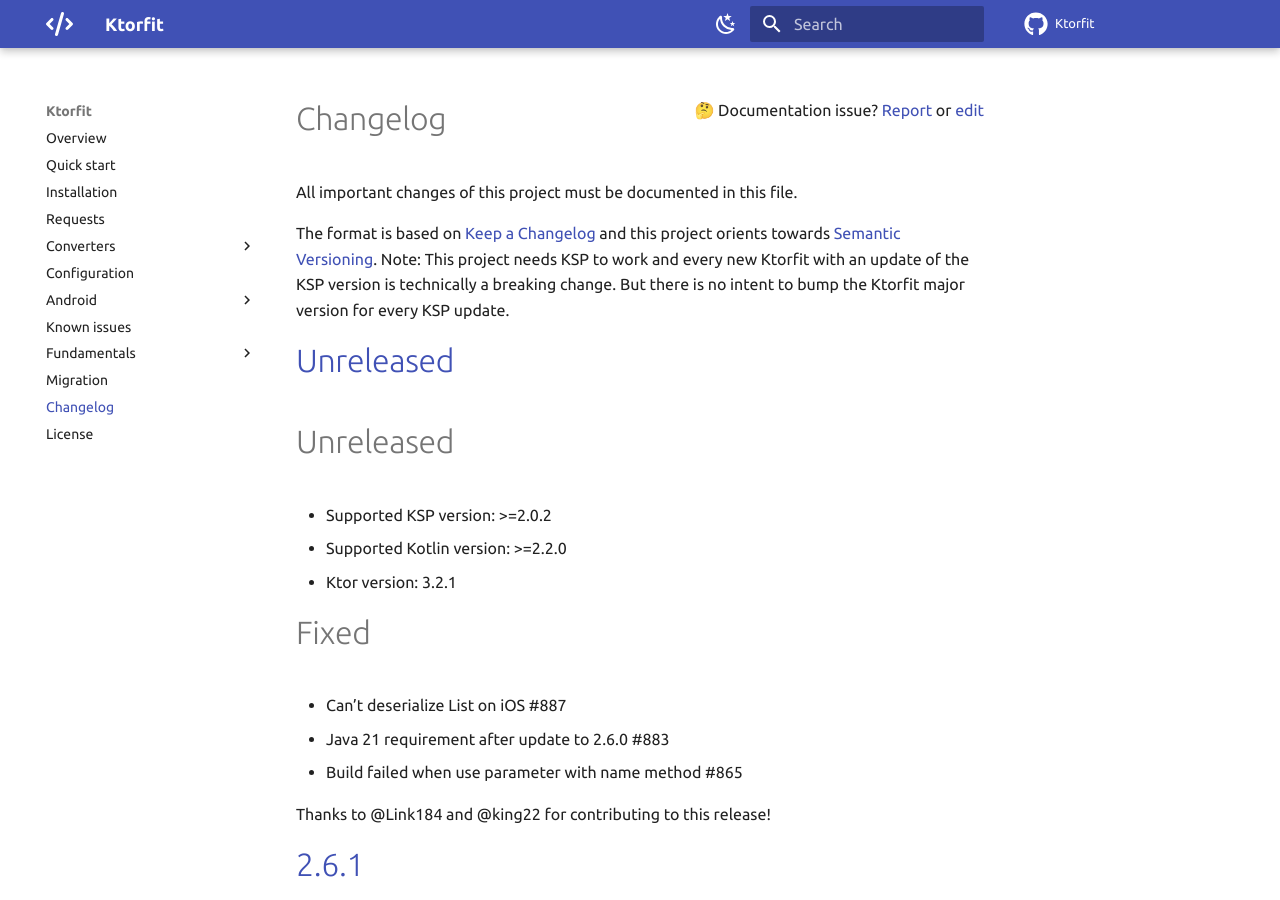
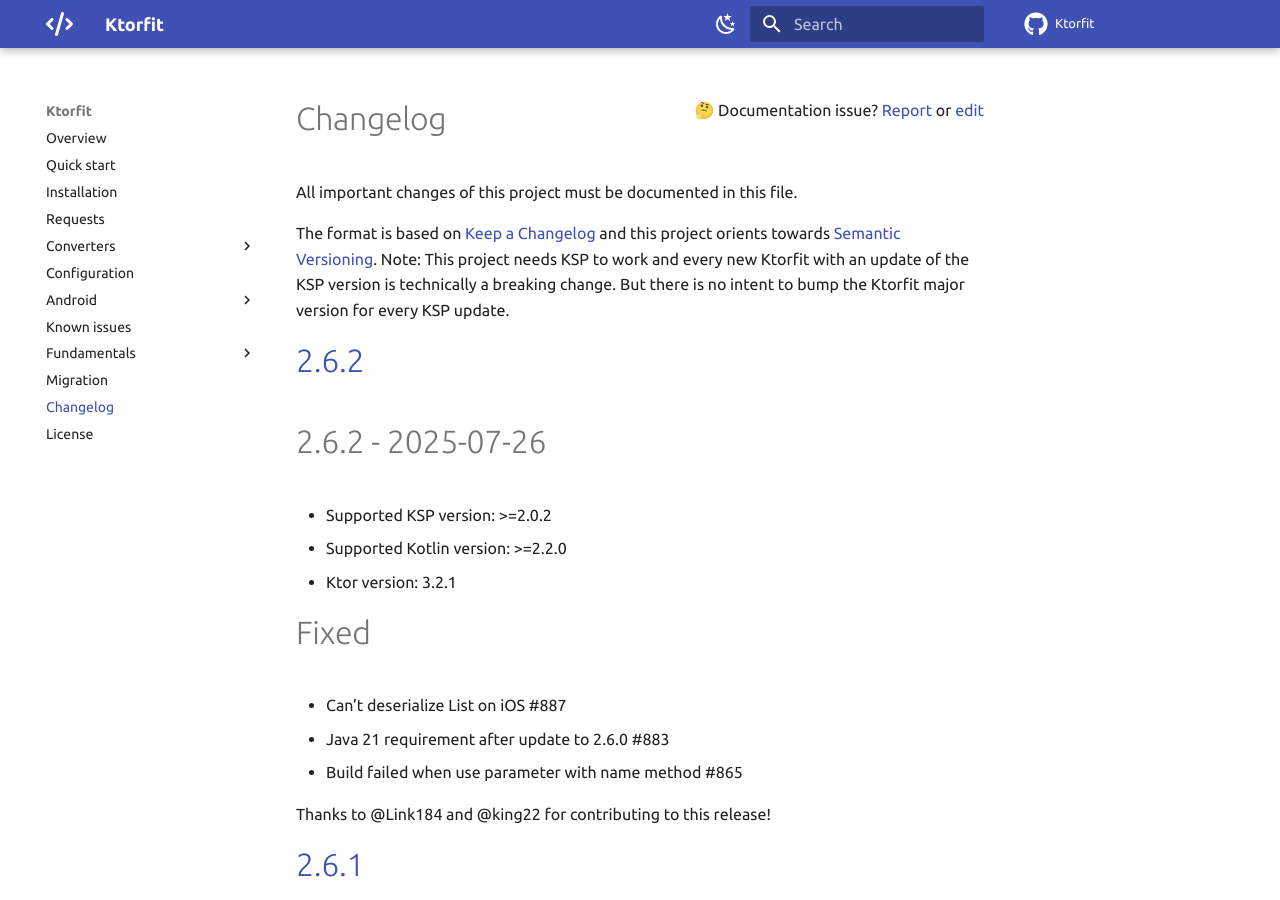
Before and after one commit to Foso/Ktorfit, an MkDocs documentation site: the page built from docs/CHANGELOG.md, in a window 1280 px wide and 900 px high. Built offline with MkDocs 1.6.1 and Material for MkDocs 9.7.7, drawn with Linux system fonts in a browser that asks for light colours; comment, search, counter and statistics services are not loaded.

Commit message:
Release 2.6.2

```diff
--- a/docs/CHANGELOG.md
+++ b/docs/CHANGELOG.md
@@ -7,9 +7,9 @@
 Note: This project needs KSP to work and every new Ktorfit with an update of the KSP version is technically a breaking change.
 But there is no intent to bump the Ktorfit major version for every KSP update.
 
-# [Unreleased]()
+# [2.6.2]()
 
-Unreleased
+2.6.2 - 2025-07-26
 ========================================
 * Supported KSP version: >=2.0.2
 * Supported Kotlin version: >=2.2.0
--- a/mkdocs.yml
+++ b/mkdocs.yml
@@ -13,7 +13,7 @@
   site:
     images: '../../images'
   ktorfit:
-    release: "2.6.0"
+    release: "2.6.2"
   ktor:
     release: "3.1.2"
   social:
```
Also changed, not shown: 2 other files.
